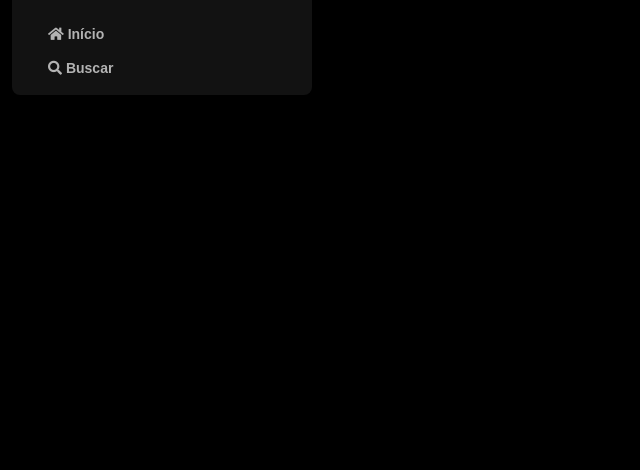
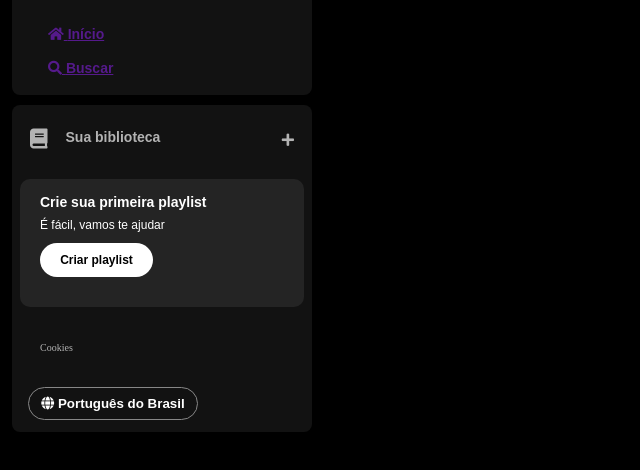
Before and after one commit to eduardaaraujoo/spotify, a plain HTML site: page index.html in a window 1280 px wide. Shown: the part 74-544 px from the top of the page, without its empty margins (0-640 px from the left). Drawn offline with Linux system fonts and the light colour scheme.

Commit message:
Added more things to the index.html and styles.css

```diff
--- a/index.html
+++ b/index.html
@@ -20,20 +20,52 @@
                     <img src="./assets1/icons/logo-spotify.png" alt="logo do spotify">
                 </a>
                 </div>
-                <div>
                     <ul>
                         <li>
-                            <span class="fa fa-home"></span>
-                            <span>Início</span>
+                            <a href="">
+                                <span class="fa fa-home"></span>
+                                <span>Início</span>
+                            </a>
                         </li>
                         <li>
-                            <span class="fa fa-search"></span>
-                            <span>Buscar</span>
+                            <a href="">
+                                <span class="fa fa-search"></span>
+                                <span>Buscar</span>
+                            </a>
                         </li>
                     </ul>
+        </nav>
+
+        <div class="library">
+            <div class="library-content">
+                <button class="library-button">
+                    <span class="fa fas fa-book"></span>
+                    <span>Sua biblioteca</span>
+                </button>
+                <span class="fa fa-plus"></span>
+            </div>
+
+            <section class="section-playlist">
+                <div class="section-playlist-content">
+                    <span class="text title">Crie sua primeira playlist</span>
+                    <span class="text subtitle">É fácil, vamos te ajudar</span>
+                    <button class="section-playlist-button">
+                        <span>Criar playlist</span>
+                    </button>
                 </div>
+            </section>
+
+            <div class="cookies">
+                <a href="">Cookies</a>
             </div>
-        </nav>
+
+            <div class="languages">
+                <button class="languages-button">
+                    <span class="fa fa-globe"></span>
+                    <span>Português do Brasil</span>
+                </button>
+            </div>
+        </div>
     </div>
 </body>
 </html>
--- a/styles.css
+++ b/styles.css
@@ -42,3 +42,126 @@ body {
 .sidebar ul li {
     padding: 10px 0;
 }
+
+.library {
+    background-color: #121212;
+    border-radius: 8px;
+    display: flex;
+    justify-content: space-between;
+    flex-direction: column;
+    padding: 4px 8px;
+    color: #b3b3b3;
+    font-weight: 600;
+    font-size: 14px;
+    margin-top: 10px;
+}
+
+.library .library-content {
+    display: flex;
+    justify-content: space-between;
+}
+
+.library .library-button {
+    margin-right: 10px;
+    color: #b3b3b3;
+    background-color: transparent;
+    border: 0px;
+    font-size: 14px;
+    font-weight: 700;
+    font-family: "DM Sans", sans-serif;
+    text-align: center;
+    text-decoration: none;
+    text-transform: none;
+    padding: 20px 10px;
+    display: flex;
+}
+
+.library .library-button .fa {
+    font-size: 20px;
+    margin-right: 10px;
+    font-weight: 300;
+    padding-right: 8px;
+}
+
+.library .library-content .fa-plus {
+    margin: 24px 10px;
+}
+
+.section-playlist {
+    display: flex;
+    align-items: flex-start;
+    justify-content: space-between;
+    gap: 20px;
+    background-color: #242424;
+    color: #b3b3b3;
+    font-weight: 600;
+    font-size: 14px;
+    margin: 8px 0px;
+    padding: 16px 20px;
+    border-radius: 10px;
+}
+
+.section-playlist .section-playlist-content {
+    display: flex;
+    flex-direction: column;
+}
+
+.section-playlist-content {
+    padding-bottom: 14px;
+    color: #fff;
+    font-family: "DM Sans", sans-serif;
+}
+
+.section-playlist-content .title {
+    font-weight: 700;
+    padding-bottom: 10px;
+}
+
+.section-playlist-content .subtitle {
+    font-weight: 500;
+    font-size: 12px;
+}
+.section-playlist-content .section-playlist-button {
+    display: flex;
+    justify-content: center;
+    background-color: #fff;
+    border: 0;
+    color: #000;
+    border-radius: 20px;
+    font-size: 12px;
+    font-weight: 700;
+    font-family: "DM Sans", sans-serif;
+    text-decoration: none;
+    text-transform: none;
+    padding: 10px;
+    margin-top: 12px;
+    width: 113px;
+}
+
+.sidebar .cookies {
+    margin: 25px 20px;
+}
+
+.sidebar .cookies a {
+    color: #b3b3b3;
+    font-weight: 500;
+    font-size: 10px;
+    text-decoration: none;
+}
+
+.sidebar .cookies a:hover {
+    text-decoration: underline;
+}
+
+.languages .languages-button {
+    align-items: center;
+    background-color: transparent;
+    border: 1px solid #878787;
+    color: #fff;
+    cursor: pointer;
+    font-weight: bold;
+    width: 170px;
+    margin: 8px;
+    padding: 8px;
+    border-radius: 20px;
+}
```
